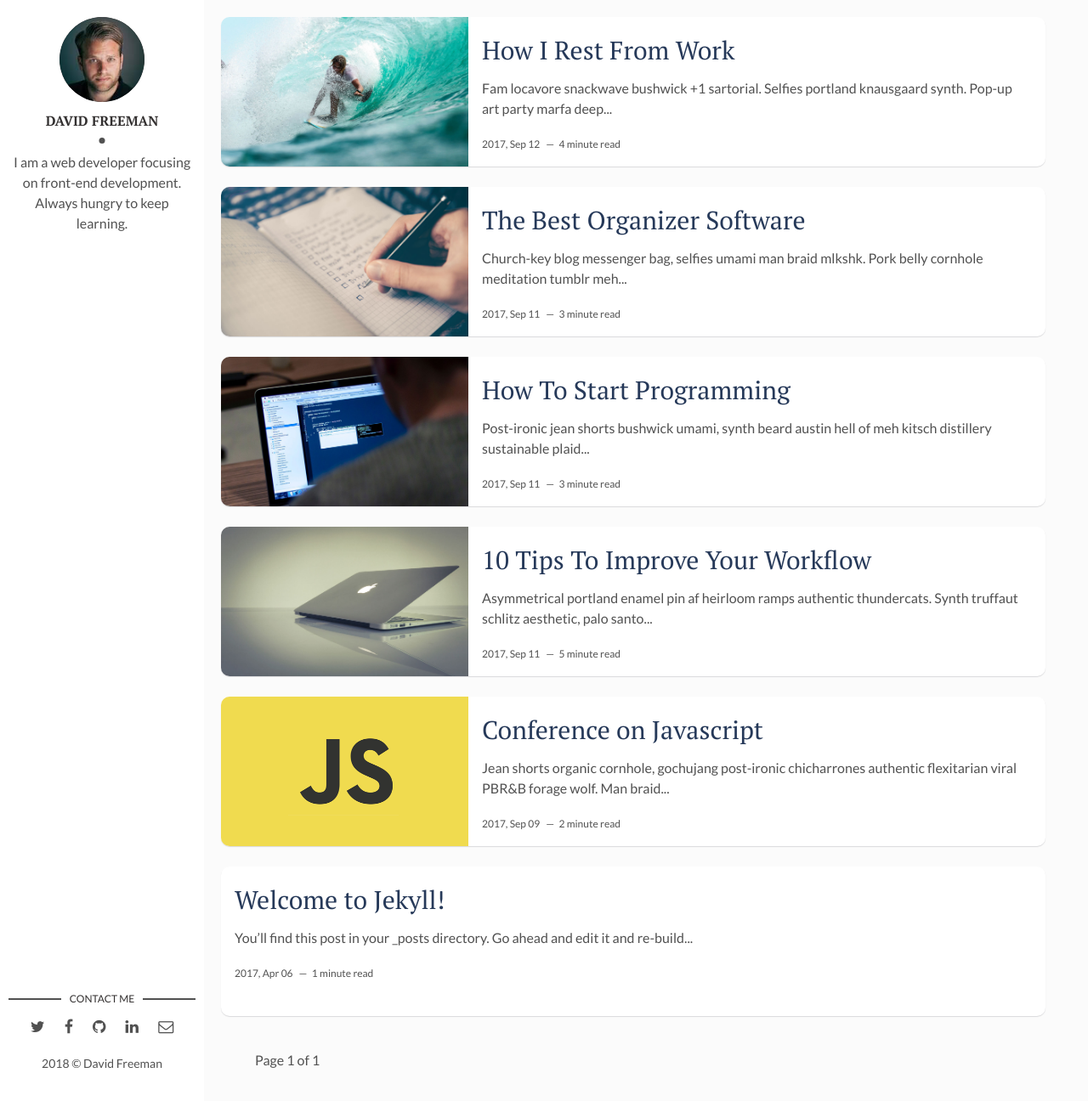
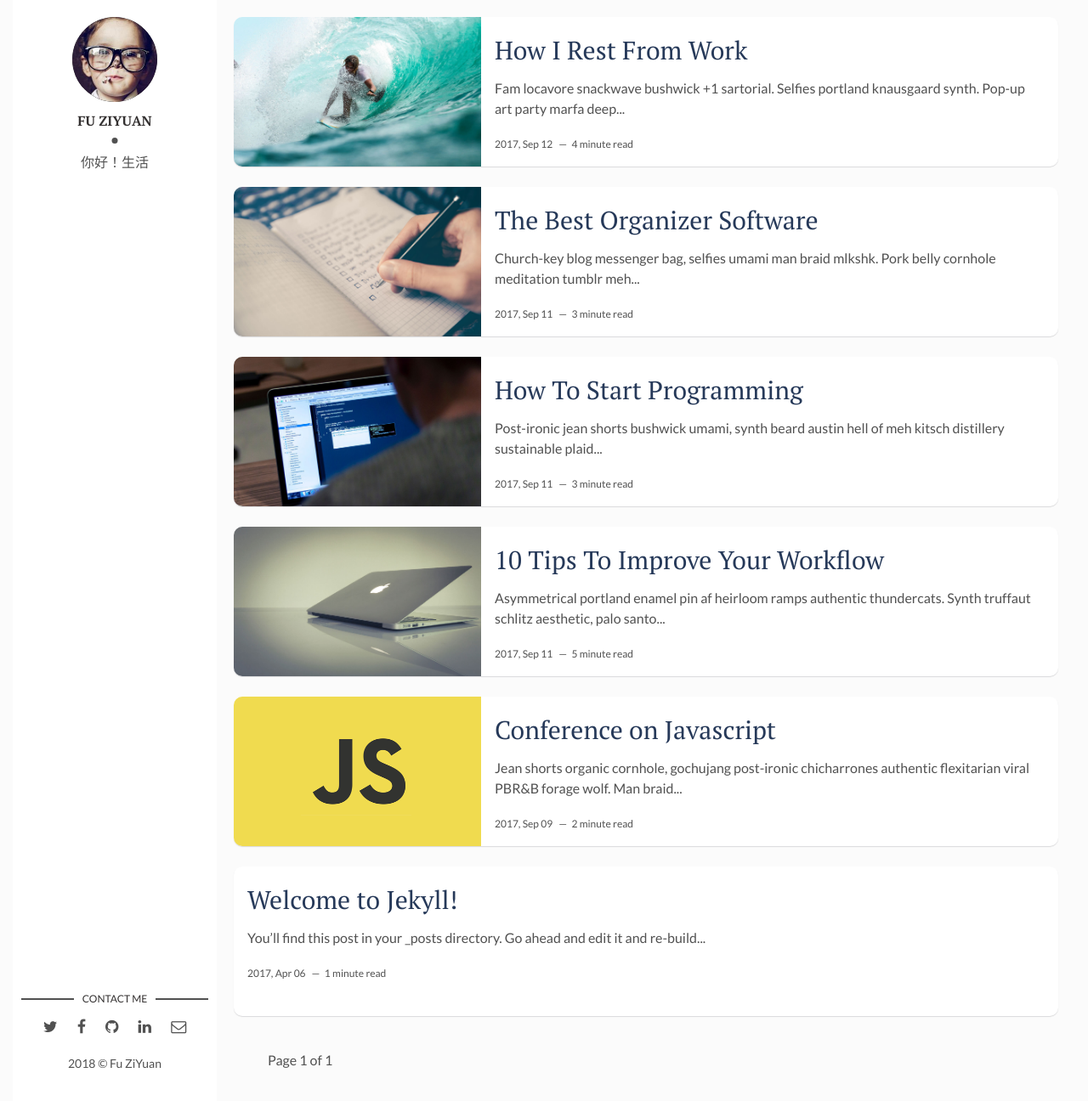
Before and after one commit to fuziyuan/flexible-jekyll, a Jekyll site: the page built from index.html, in a window 1280 px wide and 1296 px high. Shown: the whole window at 85% size. Built offline with Jekyll 4.4.1, drawn with Linux system fonts in a browser that asks for light colours; the list of posts is cut into pages by our own code.

Commit message:
fourth post

```diff
--- a/_config.yml
+++ b/_config.yml
@@ -4,14 +4,16 @@ description: > # this means to ignore newlines until "baseurl:"
   line in _config.yml. It will appear in your document head meta (for
   Google search results) and in your feed.xml site description.
 permalink: ':title/'
-baseurl: "/" # the subpath of your site, e.g. /blog
+baseurl: "" # the subpath of your site, e.g. /blog
 url: "" # the base hostname & protocol for your site, e.g. http://example.com
 site-twitter: #if your site has a twitter account, enter it here
 
+encoding: utf-8
+
 # Author Settings
-author: David Freeman # add your name
+author: Fu ZiYuan # add your name
 author-img: david-freeman.jpg # add your photo
-about-author: I am a web developer focusing on front-end development. Always hungry to keep learning. # add description
+about-author: 你好！生活 # add description
 twitter: # add your Twitter handle
 facebook: # add your Facebook handle
 github: artemsheludko # add your Github handle
--- a/assets/css/main.css
+++ b/assets/css/main.css
@@ -21,7 +21,8 @@ html {
  * Remove the margin in all browsers (opinionated).
  */
 body {
-  margin: 0;
+  /*text-align:center;*/
+  margin:auto;
 }
 
 /**
@@ -773,10 +774,11 @@ html {
 }
 
 body {
+ /* text-align:center;*/
   font-family: 'Lato', sans-serif;
   color: #515151;
   background-color: #fbfbfb;
-  margin: 0;
+  margin: auto;
   -webkit-font-smoothing: antialiased;
   -moz-osx-font-smoothing: grayscale;
 }
@@ -870,6 +872,7 @@ table tfoot td {
 .wrapper {
   max-width: 1250px;
   position: relative;
+  margin: 0 auto;
 }
 
 .post, .article-page {
@@ -911,8 +914,7 @@ table tfoot td {
       -ms-flex-pack: justify;
           justify-content: space-between;
   position: fixed;
-  top: 0;
-  left: 0;
+  margin: 0 auto;
   bottom: 0;
   width: 240px;
   height: 100%;
```
Also changed, not shown: assets/img/david-freeman.jpg, 12 other files.
